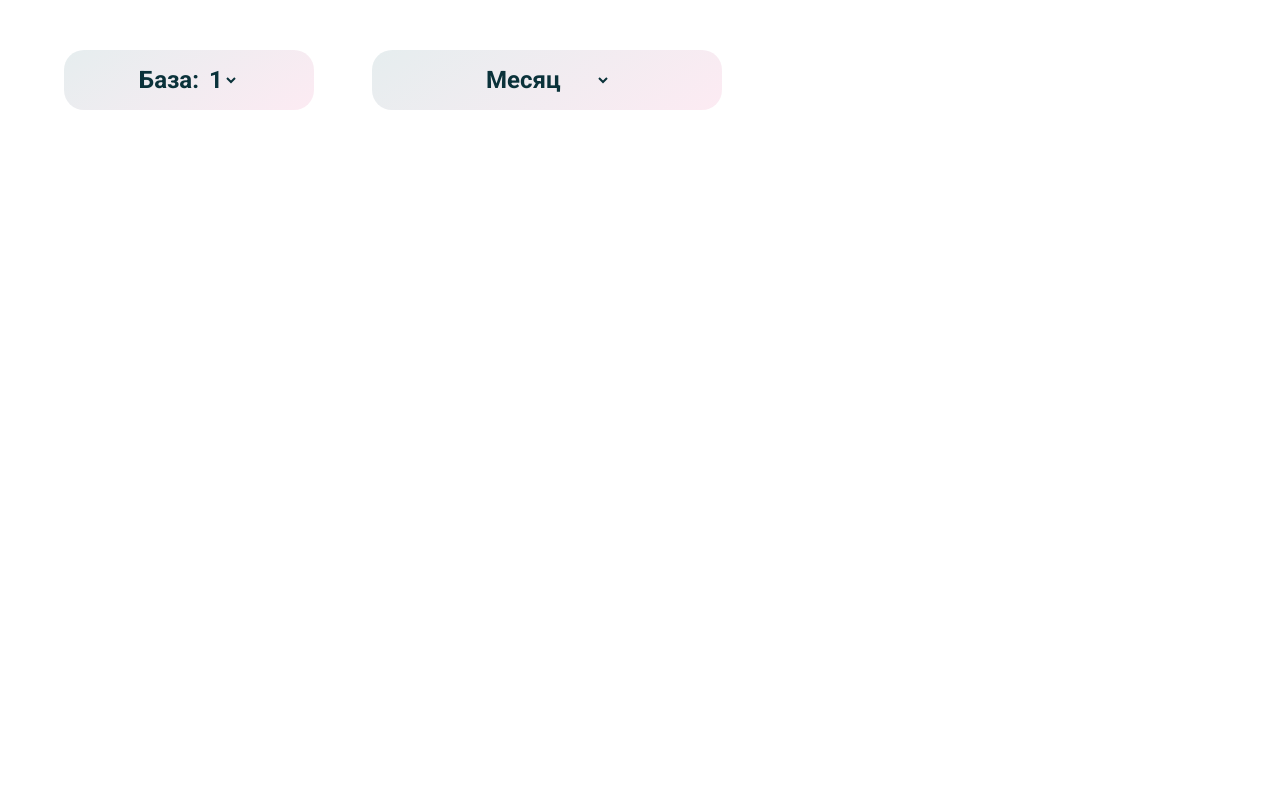
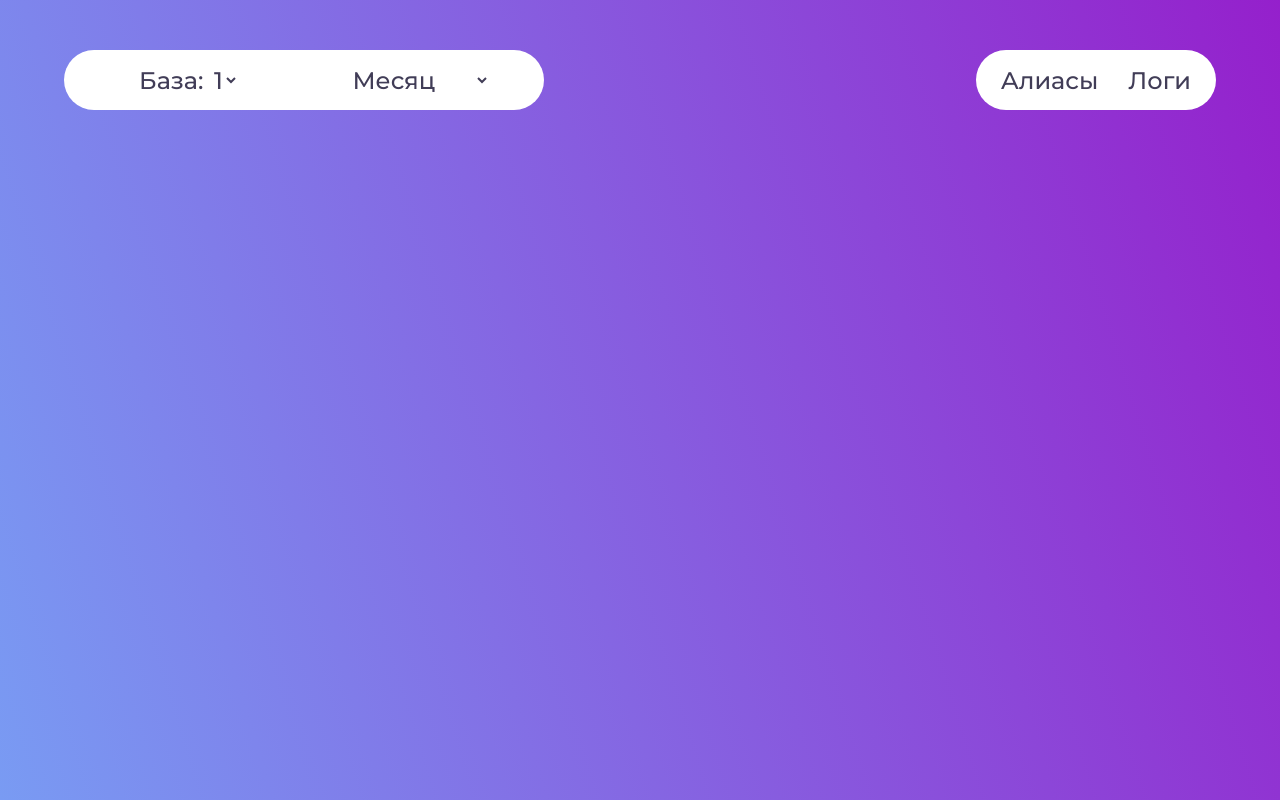
Before and after one commit to FirinKinuo/1C-backup-service, a Python web app: template backup_service/web/backups/templates/backup_table.html in a window 1280 px wide. Run offline with Jinja, Linux system fonts and the light colour scheme; the template is opened without the code that fills it: most values are stand-ins (such as "Sample title", 1, 10 or a date in 2020).

Commit message:
UPDATE: Web interface design ADD: Ability to download files from the server

```diff
--- a/backup_service/web/backups/static/css/root.css
+++ b/backup_service/web/backups/static/css/root.css
@@ -1,16 +1,16 @@
-@import url('https://fonts.googleapis.com/css2?family=Roboto:ital,wght@0,700;0,900;1,400&display=swap');
+@import url('https://fonts.googleapis.com/css2?family=Montserrat:wght@400;500;700&display=swap');
 
 :root {
-    --dark: #0A323A;
+    --dark: #413D57;
     --primary: #0AF0FF;
     --secondary: #8B0386;
-    --border-radius: 20px;
+    --border-radius: 30px;
     --block-bg: linear-gradient(144deg, rgba(7, 81, 94, 0.1) 0%, rgba(229, 57, 134, 0.1));
     font-size: 20px;
 }
 
 * {
-    font-family: 'Roboto', sans-serif;
+    font-family: 'Montserrat', sans-serif;
     -webkit-font-smoothing: antialiased;
     -moz-osx-font-smoothing: grayscale;
     margin: 0;
--- a/backup_service/web/backups/static/css/style.css
+++ b/backup_service/web/backups/static/css/style.css
@@ -1,4 +1,8 @@
 @import "root.css";
+
+html {
+    height: 100%;
+}
 
 .backup {
     display: flex;
@@ -7,11 +11,27 @@
     margin: 0 auto;
     padding: 50px 0;
     width: 90%;
+    background: linear-gradient(252.65deg, #9811C7 -12.01%, #799BF3 100%) no-repeat;
+}
+
+.backup-header {
+    display: flex;
+    justify-content: space-between;
+    align-items: center;
+}
+
+.backup-block {
+    background: #fff;
+    border-radius: var(--border-radius);
+    padding: 0 10px;
+    font-size: 1.2rem;
 }
 
 .backup-filters {
+    max-width: 50%;
     display: flex;
-    gap: 5%;
+    justify-content: center;
+    flex-wrap: wrap;
 }
 
 .backup-filters__select {
@@ -20,16 +40,18 @@
     justify-content: center;
     min-width: 200px;
     height: 60px;
-    border-radius: var(--border-radius);
     overflow: hidden;
-    background: var(--block-bg);
     transition: 200ms ease-in;
-    padding: 0 25px;
 }
 
 .backup-filters__select * {
-    font-weight: bold;
+    font-weight: 500;
     font-size: 1.2rem;
+    transition: 200ms ease-in;
+}
+
+.backup-filters__select:hover * {
+    color: var(--primary);
 }
 
 .backup-filters__select select {
@@ -42,82 +64,55 @@
     font-size: 0.8rem;
 }
 
-.backup-list {
+.backup-manage {
+    max-width: 50%;
     display: flex;
-    flex-direction: column;
-    gap: 50px;
+    min-height: 60px;
 }
 
-.backup-list_element {
-    display: flex;
-    flex-direction: column;
-    gap: 25px;
+.backup__button {
+    background: transparent;
+    font-size: 1.2rem;
+    margin: 0 15px;
+    font-weight: 500;
+    transition: 200ms ease-in;
+    cursor: pointer;
 }
 
-.backup-list__year {
-    display: flex;
-    align-items: center;
-    padding: 0 30px;
-    width: 300px;
-    height: 105px;
-    background-color: var(--primary);
-    border-radius: var(--border-radius);
-    font-weight: 900;
-    font-size: 2.4rem;
+.backup__button:hover {
+    color: var(--primary);
 }
 
-.backup-list__table {
-    display: flex;
-    gap: 1rem;
-    flex-wrap: wrap;
+.backup-table {
+    border-collapse: collapse;
+    table-layout: auto;
+    overflow: hidden;
+    width: 80%;
+    margin: 0 auto;
 }
 
-.backup-list__file {
-    position: relative;
-    flex: 0 1 calc((100% / 10) - 1rem);
-    display: flex;
-    justify-content: center;
-    align-items: center;
-    flex-direction: column;
-    min-width: 75px;
-    min-height: 75px;
-    background: var(--block-bg);
-    border-radius: var(--border-radius);
-    overflow: hidden;
+.backup-table__row * {
+    cursor: pointer;
     transition: 100ms ease-in;
-    padding: 10px 0;
+    z-index: 101;
 }
 
-.backup-list__day {
-    font-size: 1.4rem;
-    font-weight: 900;
+.backup-table__row:hover * {
+    background-color: #8d5ddf !important;
+    color: white !important;
 }
 
-.backup-list__size {
-    font-size: 1.2rem;
-    font-weight: 400;
+.backup-table__row:nth-child(even) {
+    background-color: #f4f0f0;
 }
 
-.backup-list__file:before {
-    position: absolute;
-    content: '';
-    height: 100%;
-    width: 100%;
-    opacity: 0;
-    background: linear-gradient(144deg, rgba(0, 163, 144, 0.5) 0%, rgba(229, 57, 134, 0.5));
-    z-index: -1;
-    transition: 100ms ease-in;
-
-}
-.backup-list__file:hover * {
-    color: white;
+.backup-table__row td {
+    padding: 20px;
+    font-weight: bold;
+    text-align: center;
 }
 
-.backup-list__file:hover:before {
-    opacity: 100%;
-}
-
-@media screen and (max-width: 600px){
+@media screen and (max-width: 600px) {
     .backup-filters {
         flex-direction: column;
         align-items: center;
--- /dev/null
+++ b/backup_service/web/backups/static/js/handlers.js
@@ -0,0 +1,22 @@
+import {getBackupFiles, downloadBackup} from "./api.js";
+
+export {addDownloadHandlers}
+
+
+const handleBackupFilters = () => {
+    [
+        document.querySelector("#base-name"),
+        document.querySelector("#backup-month")
+    ].forEach(field => field.addEventListener('change', () => getBackupFiles()));
+
+    getBackupFiles()
+}
+
+const addDownloadHandlers = () => {
+    const backup_rows = document.querySelectorAll(".backup-table__row")
+    backup_rows.forEach(backup_row => {
+        backup_row.addEventListener('click', evt => downloadBackup(evt.target.parentNode))
+    })
+}
+
+handleBackupFilters()
--- /dev/null
+++ b/backup_service/web/backups/static/js/render.js
@@ -0,0 +1,32 @@
+import {addDownloadHandlers} from "./handlers.js";
+
+export {renderBackupFiles}
+
+const renderBackupFiles = (backup_file) => {
+    console.log(backup_file)
+    const backup_table = document.querySelector('.backup-table__body')
+    backup_table.innerHTML = ''
+
+    const renderBackupTable = (backup_data) => {
+        let rendered_backup_rows = "";
+        const date_params = {
+            year: 'numeric',
+            month: 'long',
+            day: 'numeric',
+        };
+
+        backup_data['files'].forEach(file => {
+            console.log(file)
+            rendered_backup_rows += `
+                <tr class="backup-table__row" data-backup=${file['file_url']}>
+                    <td class="backup-table__base">${backup_data['base_name_alias']}</td>
+                    <td class="backup-table__date">${new Date(file['date']).toLocaleString('ru', date_params)}</td>
+                    <td class="backup-table__size">${(file['size'] / 1024).toFixed(2)} GB</td>
+                </tr>`
+        });
+        return rendered_backup_rows;
+    }
+    backup_table.innerHTML += renderBackupTable(backup_file)
+
+    addDownloadHandlers();
+}
--- a/backup_service/web/backups/templates/backup_filters.html
+++ b/backup_service/web/backups/templates/backup_filters.html
@@ -1,16 +1,16 @@
-<header class="backup-filters">
-    <div class="backup-filters__select">
+<nav class="backup-block backup-filters">
+    <div class="backup-filters__select backup__button">
         <label for="base-number">
             <span>База:</span>
             <select id="base-name">
-                {% for base_number in base_numbers %}
+                {% for base_number in base_numbers|sort() %}
                     <option value="{{ base_number }}">{{ base_number }}</option>
                 {% endfor %}
             </select>
         </label>
     </div>
 
-    <div class="backup-filters__select" style="min-width: 300px">
+    <div class="backup-filters__select backup__button">
         <label for="backup-month">
             <select id="backup-month">
             <option selected disabled hidden>Месяц</option>
@@ -20,4 +20,4 @@
             </select>
         </label>
     </div>
-</header>
+</nav>
--- /dev/null
+++ b/backup_service/web/backups/templates/backup_manage.html
@@ -0,0 +1,4 @@
+<nav class="backup-block backup-manage">
+    <button type="button" id="show_alias" class="backup__button">Алиасы</button>
+    <button type="button" id="show_logs" class="backup__button">Логи</button>
+</nav>
--- a/backup_service/web/backups/templates/backup_table.html
+++ b/backup_service/web/backups/templates/backup_table.html
@@ -1,5 +1,7 @@
 {% extends 'layout.html' %}
 
 {% block content %}
-    <main class="backup-list"></main>
+    <table class="backup-block backup-table">
+        <tbody class="backup-table__body"></tbody>
+    </table>
 {% endblock %}
--- a/backup_service/web/backups/templates/layout.html
+++ b/backup_service/web/backups/templates/layout.html
@@ -10,8 +10,14 @@
     <title>{{ title }}</title>
 </head>
 <body class="backup">
-{% include 'backup_filters.html' %}
-{% block content %}{% endblock %}
-<script src="{{ url_for('backups.static', filename='js/api.js') }}"></script>
+<header class="backup-header">
+    {% include 'backup_filters.html' %}
+    {% include 'backup_manage.html' %}
+</header>
+<main>
+    {% block content %}{% endblock %}
+</main>
+<script type="module" src="{{ url_for('backups.static', filename='js/handlers.js') }}">
+</script>
 </body>
 </html>
```
Also changed, not shown: backup_service/web/backups/static/js/api.js (+8 -30 lines).
